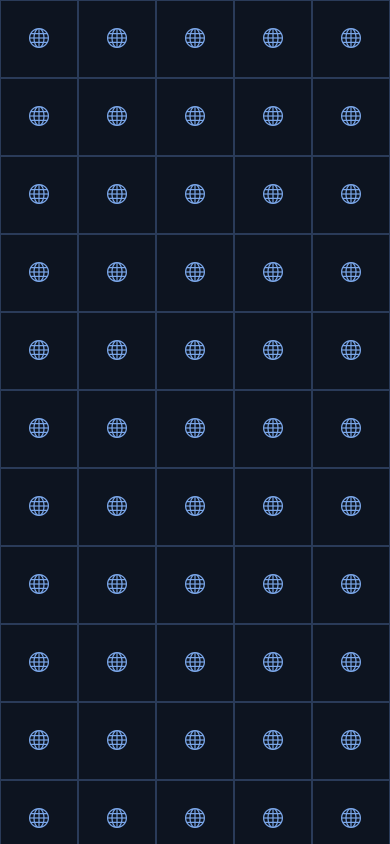
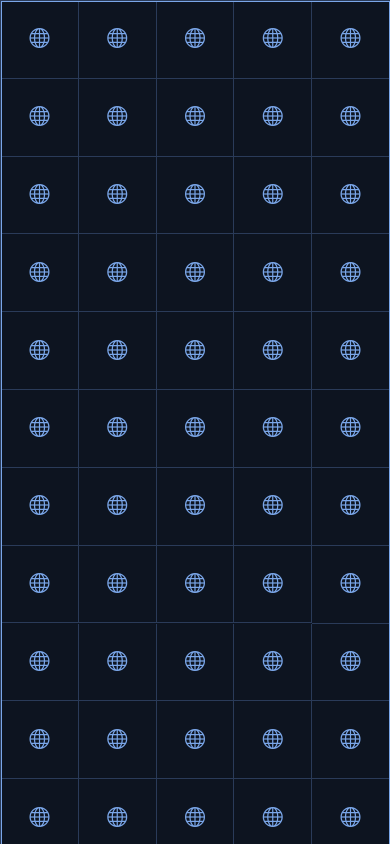
Before and after one commit to Amarildo-correa/frontend-developer-v3, a plain HTML site: page project/index.html in a window 390 px wide. Shown: the top 844 px of the page. Drawn offline with nearby package versions, Linux system fonts and the light colour scheme.

Commit message:
Adiciona página feed.html e amplia estilos em style.css
Co-Authored-By: Claude Opus 4.8 <noreply@anthropic.com>

```diff
--- a/project/style.css
+++ b/project/style.css
@@ -16,6 +16,19 @@
     /* Largura mínima da célula = ícone + respiro dos dois lados.
        Garante que o quadrado nunca fique menor que o conteúdo. */
     --bloco-min: calc(var(--icon-size) + var(--bloco-padding) * 2);
+
+    /* Safe areas (notch/Dynamic Island/home indicator no iOS; edge-to-edge no
+       Chrome Android) — resolvem para 0px em telas sem essas áreas, então não
+       afetam o layout padrão. Fallback 0px explícito: env() com var. inválida
+       (navegador sem suporte) cai nesse valor em vez de invalidar a regra. */
+    --safe-area-top: env(safe-area-inset-top, 0px);
+    --safe-area-bottom: env(safe-area-inset-bottom, 0px);
+    --safe-area-left: env(safe-area-inset-left, 0px);
+    --safe-area-right: env(safe-area-inset-right, 0px);
+
+    /* Camada do header/rodapé "grudentos" (position: sticky) acima do
+       conteúdo que rola por baixo. */
+    --z-sticky: 10;
 }
 
 *,
@@ -35,9 +48,26 @@ body {
 }
 
 .mosaico {
+    position: relative; /* referência para a moldura ::after */
     display: grid;
     grid-template-columns: repeat(auto-fill, minmax(var(--bloco-min), 1fr));
     width: 100%;
+    /* O container fecha as arestas de cima e da esquerda; cada bloco cuida
+       da direita e de baixo. Resultado: linhas de 1px únicas em toda a grade,
+       sem bordas duplicadas ao se encostarem. */
+    border-top: 1px solid var(--color-line);
+    border-left: 1px solid var(--color-line);
+}
+
+/* Moldura de destaque contornando o mosaico inteiro, SOBREPOSTA às linhas
+   cinza do perímetro. Como pinta depois dos blocos e fica com pointer-events
+   desligado, a moldura acent fica acima de tudo sem bloquear interações. */
+.mosaico::after {
+    content: "";
+    position: absolute;
+    inset: 0;
+    border: 1px solid var(--color-accent);
+    pointer-events: none;
 }
 
 .mosaico__bloco {
@@ -51,7 +81,10 @@ body {
     align-items: center;
     justify-content: center;
     padding: var(--bloco-padding);
-    border: 1px solid var(--color-line);
+    /* Só direita + inferior: a esquerda/topo vêm do vizinho anterior
+       (ou do container na primeira coluna/linha). Evita a borda dupla. */
+    border-right: 1px solid var(--color-line);
+    border-bottom: 1px solid var(--color-line);
 }
 
 .mosaico__bloco .bi {
```
Also changed, not shown: project/feed.html (added, +26 -0 lines).
